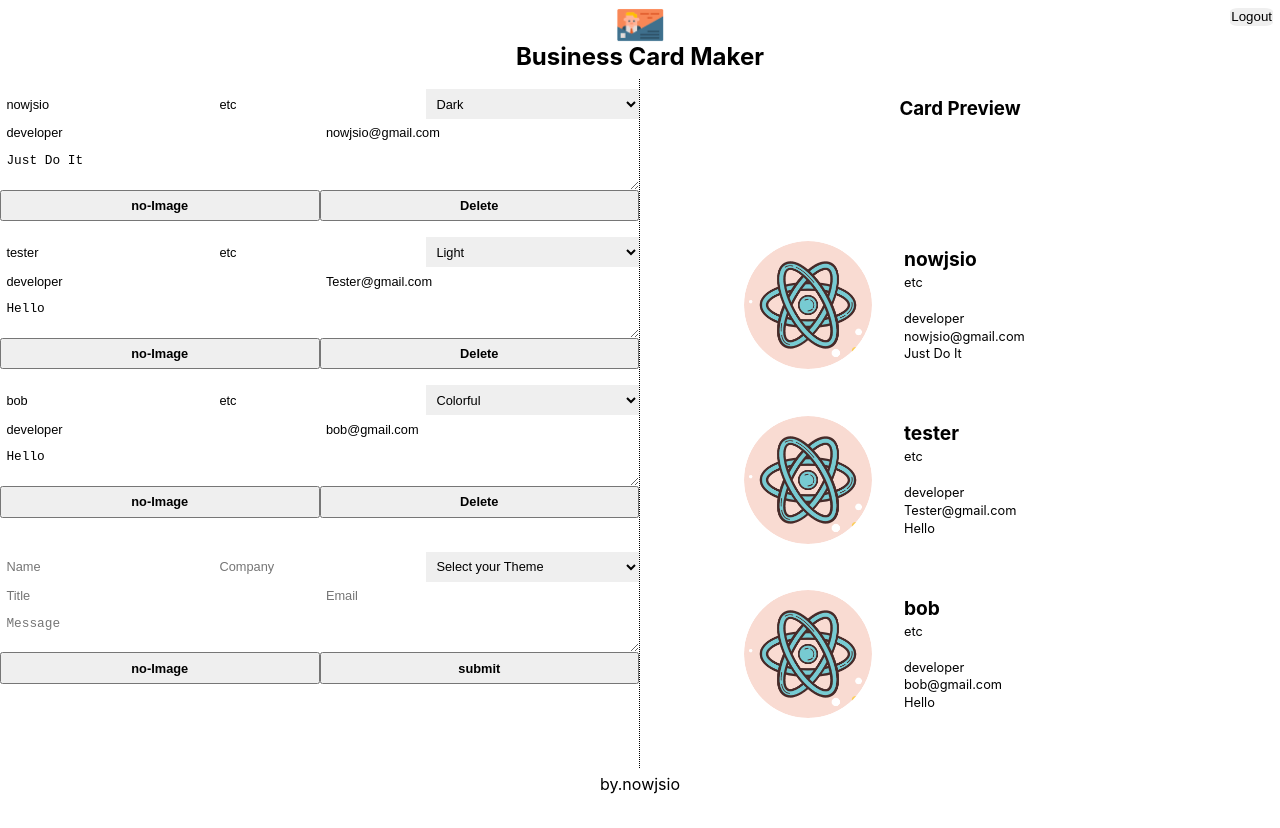
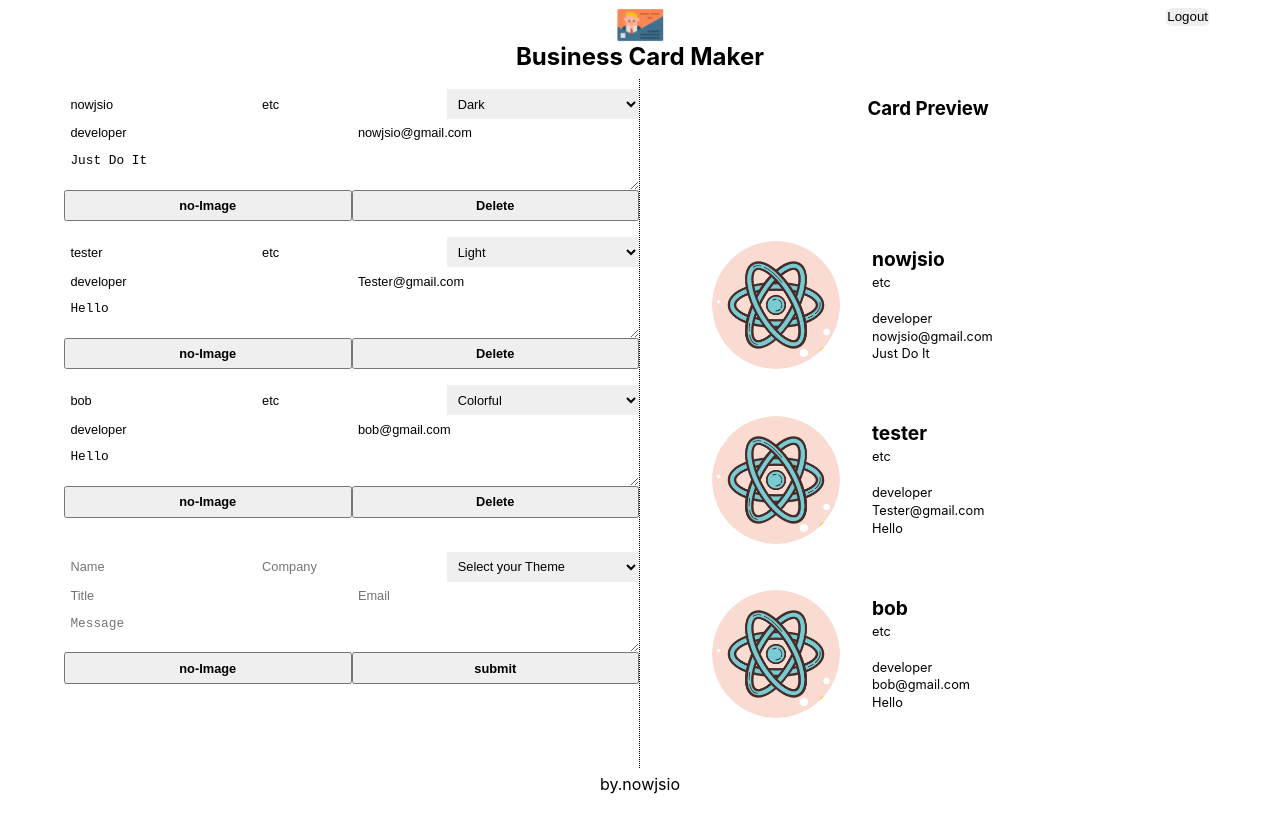
Before and after one commit to nowjsio/business-card-maker, a React (Create React App) app: page /maker in a window 1280 px wide. After the commit the page ends 800 px from the top, so only its background shows below. Built offline with nearby package versions, Linux system fonts and the light colour scheme; no server answers; sample sign-in values are in the browser's storage.

Commit message:
feat: update UI
fixed header, footer && use scrollbar

```diff
--- a/src/components/editor/editor.module.css
+++ b/src/components/editor/editor.module.css
@@ -12,6 +12,7 @@
     flex-direction: column;
     align-items: center;
     justify-content: center;
+    overflow-y: auto;
 }
 .editorItemList {
     list-style: none;
--- a/src/components/maker/maker.module.css
+++ b/src/components/maker/maker.module.css
@@ -3,11 +3,13 @@
 .maker {
     width: 100%;
     height: 100%;
+    max-width: 90%;
     display: flex;
     flex-direction: column;
 }
 .container {
     display: flex;
+    min-height: 0;
     flex: 1;
 }
 
--- a/src/components/preview/preview.module.css
+++ b/src/components/preview/preview.module.css
@@ -4,6 +4,7 @@
     flex-basis: 50%;
     margin: 0;
     background-color: makerLightGrey;
+    overflow-y: auto;
 }
 
 .title {
```
